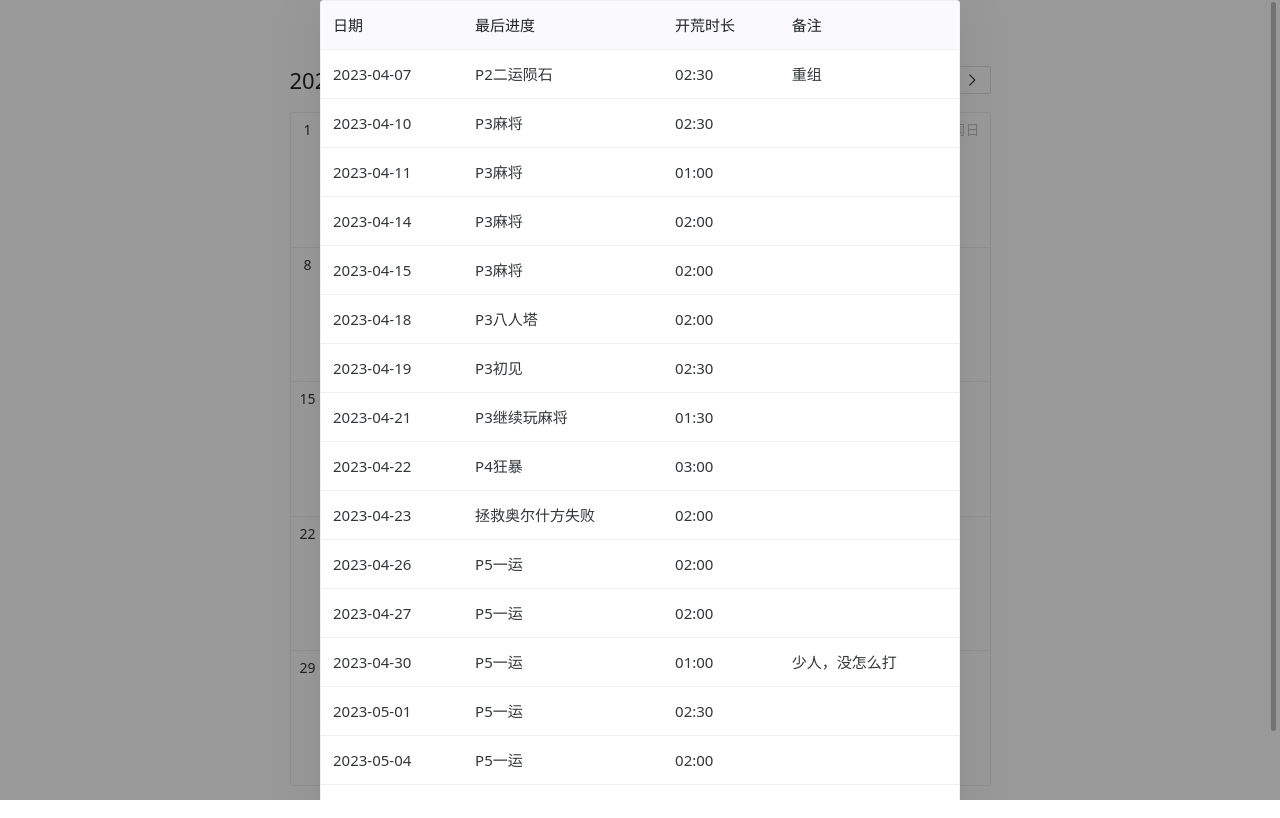
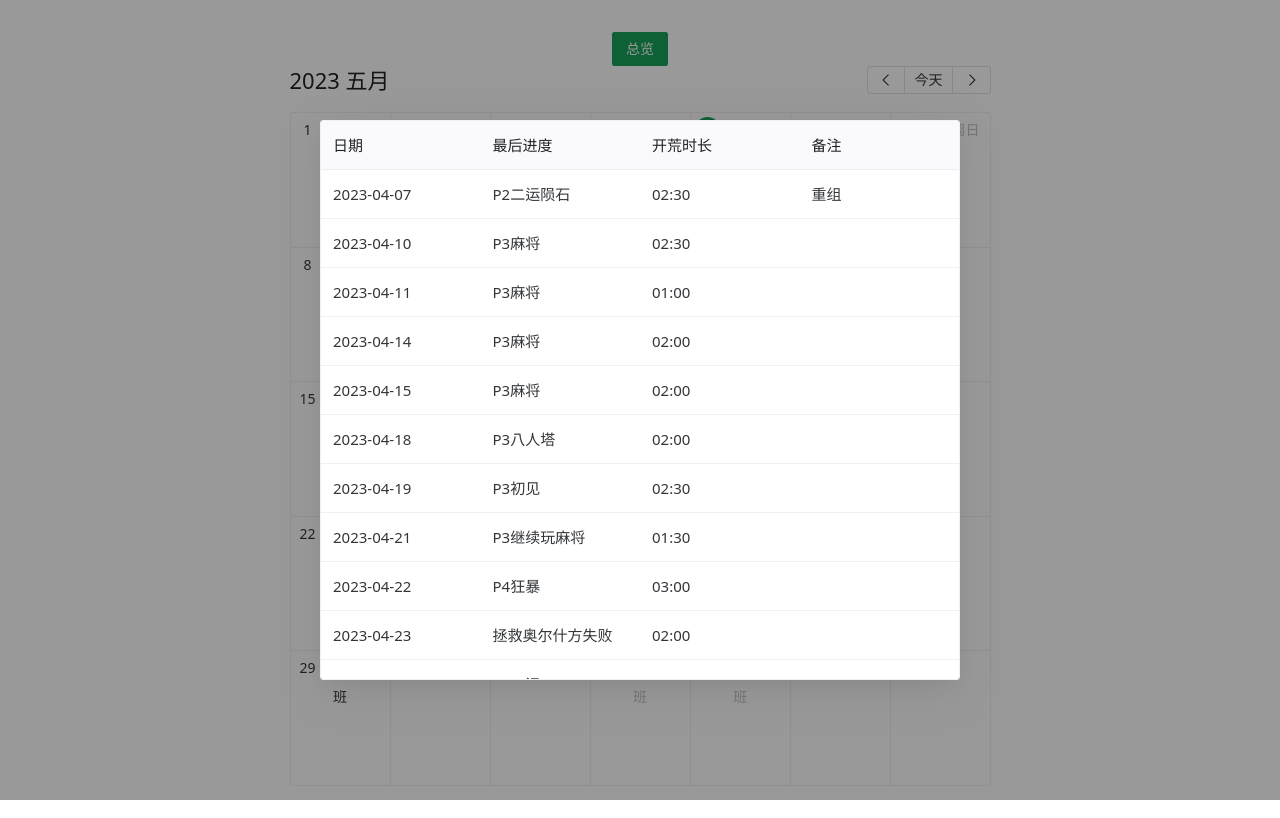
Before and after one commit to lsdt45/ff14_calendar, a Vue app: page / in a window 1280 px wide. Both pictures are taken after a click on the button "总览". Built offline with nearby package versions, Linux system fonts and the light colour scheme.

Commit message:
feat:总览表格增加高度，可滚动；添加8、9号的数据

```diff
--- a/src/components/Calendar.vue
+++ b/src/components/Calendar.vue
@@ -32,7 +32,6 @@
 	// 判断是否为结束日期
 	let isEndDate = computed(() => {
 		return (date: Date) => {
-			console.log(date.getTime(), endDate.value.getTime());
 			return date.getTime() == endDate.value.getTime()
 		}
 	})
--- a/src/components/OverviewTable.vue
+++ b/src/components/OverviewTable.vue
@@ -2,7 +2,7 @@
 
 <template>
 	<div class="overview-table__wrapper">
-		<n-data-table :columns="columns" :data="calendarData" size="large" :summary="summary"></n-data-table>
+		<n-data-table class="data-table"  :columns="columns" :data="calendarData" size="large" :summary="summary" flex-height></n-data-table>
 	</div>
 </template>
 
@@ -37,4 +37,8 @@
 	})
 </script>
 
-<style lang="scss"></style>
+<style lang="scss">
+.data-table {
+	height: 70vh;
+}
+</style>
--- a/src/data/CalendarData.ts
+++ b/src/data/CalendarData.ts
@@ -108,6 +108,18 @@ export let calendarData: CalendarData[] = [
 		duration: '02:30',
 		remark: '',
 	},
+	{
+		date: '2023-05-08',
+		lastStage: 'P5二运',
+		duration: '02:00',
+		remark: '',
+	},
+	{
+		date: '2023-05-09',
+		lastStage: 'P5二运',
+		duration: '01:30',
+		remark: '',
+	},
 ]
 
 export let columns = [
```
Also changed, not shown: 1 other file (tests, documents, lock files or other folders).
